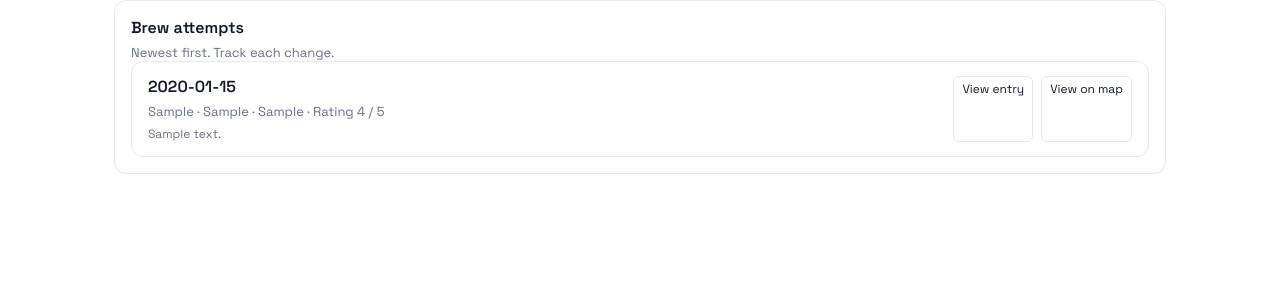
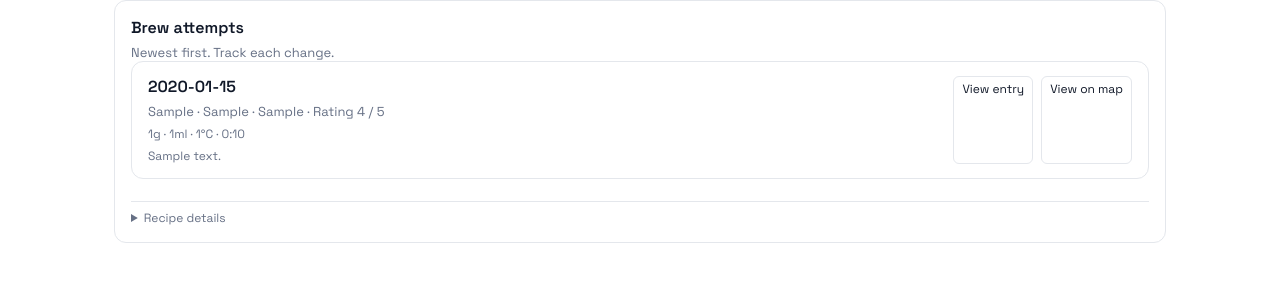
Before and after one commit to nicholasedger88/coffeelog, a Flask app: page /bags/1 in a window 1280 px wide. Shown: the part 482-782 px from the top of the page. Run offline with Flask 3, Linux system fonts and the light colour scheme; tables that the repository leaves empty hold one stand-in row (values such as "Sample post"); grey boxes marked "Sample" are stand-in pictures; grey boxes are pictures that could not be loaded.

Commit message:
Add optional brew recipe logging

```diff
--- a/app.py
+++ b/app.py
@@ -96,6 +96,63 @@ def format_grind_setting(value: str, grinder: str | None = None) -> str:
     return value
 
 
+@app.template_filter("format_duration")
+def format_duration(seconds: int | float | None) -> str:
+    if seconds is None:
+        return ""
+    total = int(round(seconds))
+    minutes = total // 60
+    remaining = total % 60
+    return f"{minutes}:{remaining:02d}"
+
+
+@app.template_filter("recipe_summary")
+def recipe_summary(brew: sqlite3.Row | dict[str, Any]) -> str:
+    def get_value(key: str) -> Any:
+        return brew[key] if isinstance(brew, sqlite3.Row) else brew.get(key)
+
+    def format_amount(value: float | None, suffix: str) -> str:
+        if value is None:
+            return ""
+        text = f"{value:.1f}".rstrip("0").rstrip(".")
+        return f"{text}{suffix}"
+
+    parts: list[str] = []
+    dose = get_value("dose_g")
+    if dose is not None:
+        parts.append(format_amount(float(dose), "g"))
+    water = get_value("water_ml")
+    if water is not None:
+        parts.append(f"{int(water)}ml")
+    temp = get_value("temp_c")
+    if temp is not None:
+        parts.append(format_amount(float(temp), "°C"))
+    total = get_value("total_brew_s")
+    if total is not None:
+        parts.append(format_duration(total))
+    return " · ".join([part for part in parts if part])
+
+
+@app.template_filter("has_recipe")
+def has_recipe(brew: sqlite3.Row | dict[str, Any]) -> bool:
+    fields = [
+        "dose_g",
+        "water_ml",
+        "temp_c",
+        "total_brew_s",
+        "pour_time_s",
+        "bloom_water_ml",
+        "bloom_time_s",
+        "agitation",
+        "recipe_notes",
+    ]
+    for field in fields:
+        value = brew[field] if isinstance(brew, sqlite3.Row) else brew.get(field)
+        if value not in (None, ""):
+            return True
+    return False
+
+
 def build_query(args: dict[str, str], **updates: str) -> str:
     data = dict(args)
     for key, value in updates.items():
@@ -180,6 +237,15 @@ CREATE TABLE IF NOT EXISTS brews (
     grinder TEXT NOT NULL,
     grind_setting TEXT NOT NULL,
     notes TEXT,
+    dose_g REAL,
+    water_ml INTEGER,
+    temp_c REAL,
+    total_brew_s INTEGER,
+    pour_time_s INTEGER,
+    bloom_water_ml INTEGER,
+    bloom_time_s INTEGER,
+    agitation TEXT,
+    recipe_notes TEXT,
     created_at TEXT NOT NULL,
     FOREIGN KEY (bag_id) REFERENCES bags(id) ON DELETE CASCADE
 );
@@ -323,6 +389,47 @@ def validate_brew_payload(form: dict[str, Any]) -> tuple[dict[str, Any], list[st
     data["grind_setting"] = grind_setting
 
     data["notes"] = form.get("notes", "").strip()
+    data["recipe_notes"] = form.get("recipe_notes", "").strip()
+
+    dose_g = parse_optional_float(form.get("dose_g"))
+    if dose_g is not None and not (0 < dose_g <= 100):
+        errors.append("Dose must be between 0 and 100g.")
+    data["dose_g"] = dose_g
+
+    water_ml = parse_optional_int(form.get("water_ml"))
+    if water_ml is not None and not (0 < water_ml <= 2000):
+        errors.append("Water must be between 0 and 2000ml.")
+    data["water_ml"] = water_ml
+
+    temp_c = parse_optional_float(form.get("temp_c"))
+    if temp_c is not None and not (0 < temp_c <= 100):
+        errors.append("Temperature must be between 0 and 100°C.")
+    data["temp_c"] = temp_c
+
+    total_brew_s = parse_optional_int(form.get("total_brew_s"))
+    if total_brew_s is not None and not (0 <= total_brew_s <= 3600):
+        errors.append("Total brew time must be between 0 and 3600s.")
+    data["total_brew_s"] = total_brew_s
+
+    pour_time_s = parse_optional_int(form.get("pour_time_s"))
+    if pour_time_s is not None and not (0 <= pour_time_s <= 3600):
+        errors.append("Pour time must be between 0 and 3600s.")
+    data["pour_time_s"] = pour_time_s
+
+    bloom_water_ml = parse_optional_int(form.get("bloom_water_ml"))
+    if bloom_water_ml is not None and not (0 <= bloom_water_ml <= 1000):
+        errors.append("Bloom water must be between 0 and 1000ml.")
+    data["bloom_water_ml"] = bloom_water_ml
+
+    bloom_time_s = parse_optional_int(form.get("bloom_time_s"))
+    if bloom_time_s is not None and not (0 <= bloom_time_s <= 600):
+        errors.append("Bloom time must be between 0 and 600s.")
+    data["bloom_time_s"] = bloom_time_s
+
+    agitation = form.get("agitation", "").strip()
+    if agitation and agitation not in {"none", "swirl", "stir"}:
+        errors.append("Agitation must be none, swirl, or stir.")
+    data["agitation"] = agitation or None
 
     return data, errors
 
@@ -735,8 +842,10 @@ def add_coffee() -> Any:
                 """
                 INSERT INTO brews (
                     bag_id, date, rating, brew_style, grinder,
-                    grind_setting, notes, created_at
-                ) VALUES (?, ?, ?, ?, ?, ?, ?, ?)
+                    grind_setting, notes, dose_g, water_ml, temp_c,
+                    total_brew_s, pour_time_s, bloom_water_ml, bloom_time_s,
+                    agitation, recipe_notes, created_at
+                ) VALUES (?, ?, ?, ?, ?, ?, ?, ?, ?, ?, ?, ?, ?, ?, ?, ?, ?)
                 """,
                 (
                     bag_id,
@@ -746,6 +855,15 @@ def add_coffee() -> Any:
                     brew_data["grinder"],
                     brew_data["grind_setting"],
                     brew_data["notes"],
+                    brew_data["dose_g"],
+                    brew_data["water_ml"],
+                    brew_data["temp_c"],
+                    brew_data["total_brew_s"],
+                    brew_data["pour_time_s"],
+                    brew_data["bloom_water_ml"],
+                    brew_data["bloom_time_s"],
+                    brew_data["agitation"],
+                    brew_data["recipe_notes"],
                     datetime.utcnow().isoformat(timespec="seconds"),
                 ),
             )
--- a/static/app.js
+++ b/static/app.js
@@ -387,6 +387,17 @@ const setupAddMap = () => {
       }
     });
   }
+};
+
+const setupRecipeAccordion = () => {
+  document.querySelectorAll(".recipe-toggle").forEach((toggle) => {
+    const targetId = toggle.dataset.target;
+    const panel = targetId ? document.getElementById(targetId) : null;
+    if (!panel) return;
+    toggle.addEventListener("click", () => {
+      panel.classList.toggle("active");
+    });
+  });
 };
 
 const setupMapView = () => {
@@ -856,6 +867,7 @@ document.addEventListener("DOMContentLoaded", () => {
   setupGrindSettings();
   setupBagSelector();
   setupAddMap();
+  setupRecipeAccordion();
   setupMapView();
   setupAltitudeChart();
   setupEquatorChart();
--- a/static/styles.css
+++ b/static/styles.css
@@ -215,6 +215,61 @@ textarea {
 .search-result:hover,
 .search-result:focus {
   background: var(--accent-soft);
+}
+
+.recipe-toggle {
+  display: flex;
+  align-items: center;
+  justify-content: space-between;
+  gap: 12px;
+  font-size: 13px;
+  color: var(--muted);
+  border-top: 1px solid var(--border);
+  padding: 10px 0 4px;
+  cursor: pointer;
+}
+
+.recipe-toggle--nested {
+  margin-top: 8px;
+}
+
+.recipe-panel {
+  display: none;
+  padding-bottom: 12px;
+}
+
+.recipe-panel.active {
+  display: block;
+}
+
+.recipe-summary {
+  margin: 6px 0 0;
+  font-size: 12px;
+  color: var(--muted);
+}
+
+.recipe-details {
+  margin-top: 10px;
+  border-top: 1px solid var(--border);
+  padding-top: 8px;
+  font-size: 12px;
+}
+
+.recipe-details summary {
+  cursor: pointer;
+  color: var(--muted);
+}
+
+.recipe-details-body {
+  margin-top: 8px;
+  color: var(--muted);
+  display: grid;
+  gap: 6px;
+}
+
+.toggle-icon {
+  font-size: 12px;
+  color: var(--muted);
 }
 
 button,
--- a/templates/bag_detail.html
+++ b/templates/bag_detail.html
@@ -119,6 +119,9 @@
             {{ brew.brew_style }} · {{ brew.grinder }} · {{ brew.grind_setting|format_grind(brew.grinder) }}
             · Rating {{ brew.rating }} / 5
           </p>
+          {% if brew|has_recipe %}
+            <p class="recipe-summary">{{ brew|recipe_summary }}</p>
+          {% endif %}
           {% if brew.notes %}
             <p class="stats-entry-date">{{ brew.notes }}</p>
           {% endif %}
@@ -128,6 +131,25 @@
           <a class="action-link" href="{{ url_for('map_view') }}?entry_id={{ brew.id }}">View on map</a>
         </div>
       </article>
+      {% if brew|has_recipe %}
+        <details class="recipe-details">
+          <summary>Recipe details</summary>
+          <div class="recipe-details-body">
+            {% if brew.bloom_time_s or brew.bloom_water_ml %}
+              <p>Bloom: {{ brew.bloom_water_ml or "—" }} ml · {{ brew.bloom_time_s|format_duration }}</p>
+            {% endif %}
+            {% if brew.pour_time_s %}
+              <p>Pour time: {{ brew.pour_time_s|format_duration }}</p>
+            {% endif %}
+            {% if brew.agitation %}
+              <p>Agitation: {{ brew.agitation }}</p>
+            {% endif %}
+            {% if brew.recipe_notes %}
+              <p>{{ brew.recipe_notes }}</p>
+            {% endif %}
+          </div>
+        </details>
+      {% endif %}
     {% else %}
       <p class="empty">No brews yet for this bag.</p>
     {% endfor %}
```
Also changed, not shown: templates/add.html (+57 -0 lines), templates/log.html (+25 -0 lines).
